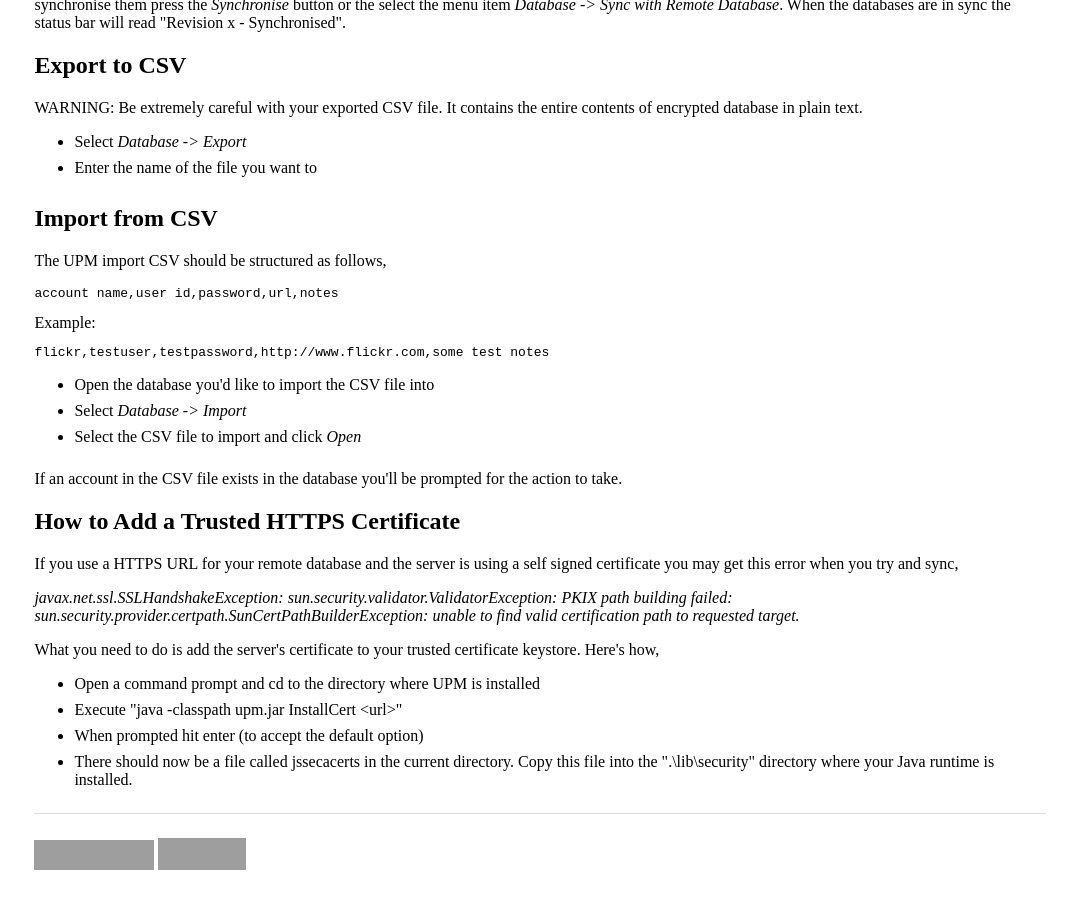
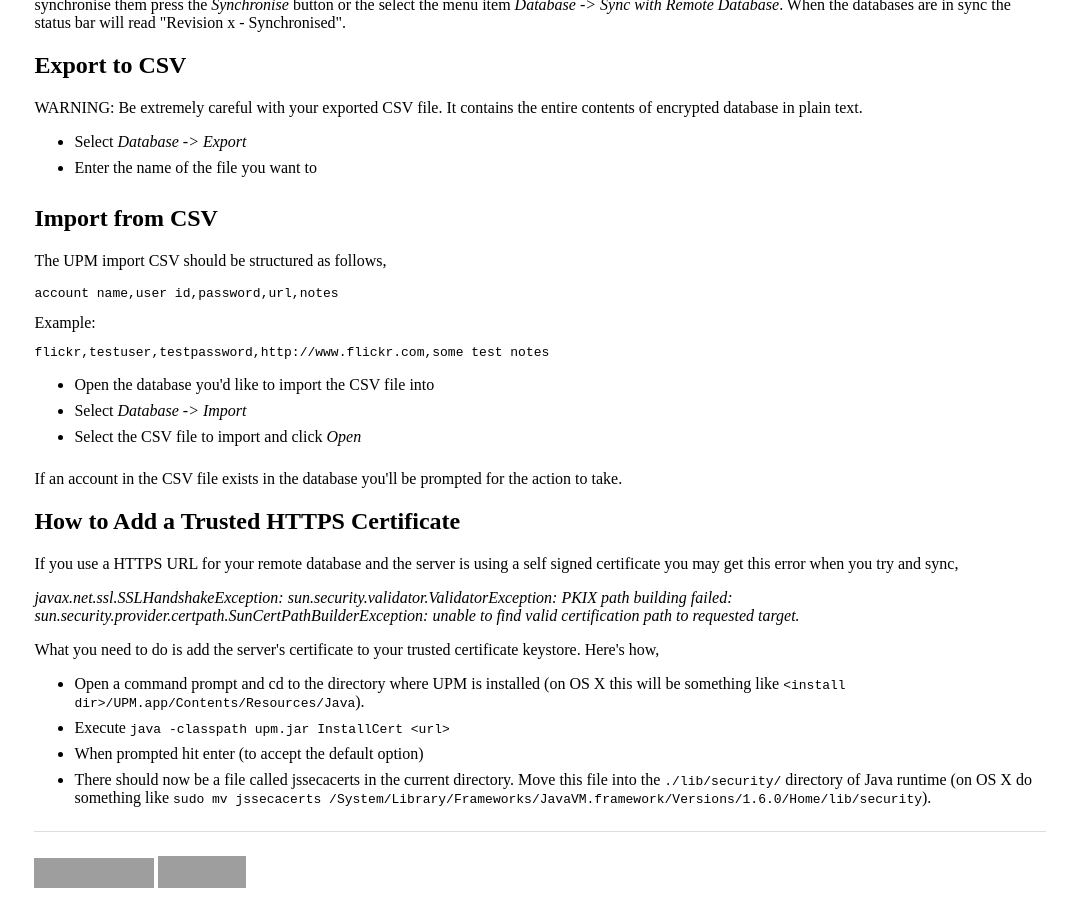
Before and after one commit to adrian/upm-website, a Jekyll site: the page built from upm_swing_userguide.html, in a window 1280 px wide and 900 px high, scrolled down 796 px. Shown: the whole window, without its empty margins (100-1177 px from the left). Built offline with Jekyll 4.4.1, drawn with Linux system fonts in a browser that asks for light colours; some web fonts are replaced; grey boxes are pictures that could not be loaded.

Commit message:
Added OS X specific instructions to the "How to Add a Trusted HTTPS Certificate" section of the SWING user guide

```diff
--- a/upm_swing_userguide.html
+++ b/upm_swing_userguide.html
@@ -71,8 +71,8 @@ If an account in the CSV file exists in the database you'll be prompted for the
 </p>
 
 <ul>
-    <li>Open a command prompt and cd to the directory where UPM is installed</li>
-    <li>Execute "java -classpath upm.jar InstallCert &lt;url&gt;"</li>
+    <li>Open a command prompt and cd to the directory where UPM is installed (on OS X this will be something like <tt>&lt;install dir&gt;/UPM.app/Contents/Resources/Java</tt>).</li>
+    <li>Execute <tt>java -classpath upm.jar InstallCert &lt;url&gt;</tt></li>
     <li>When prompted hit enter (to accept the default option)</li>
-    <li>There should now be a file called jssecacerts in the current directory. Copy this file into the ".\lib\security" directory where your Java runtime is installed.</li>
+    <li>There should now be a file called jssecacerts in the current directory. Move this file into the <tt>./lib/security/</tt> directory of Java runtime (on OS X do something like <tt>sudo mv jssecacerts /System/Library/Frameworks/JavaVM.framework/Versions/1.6.0/Home/lib/security</tt>).</li>
 </ul>
```
